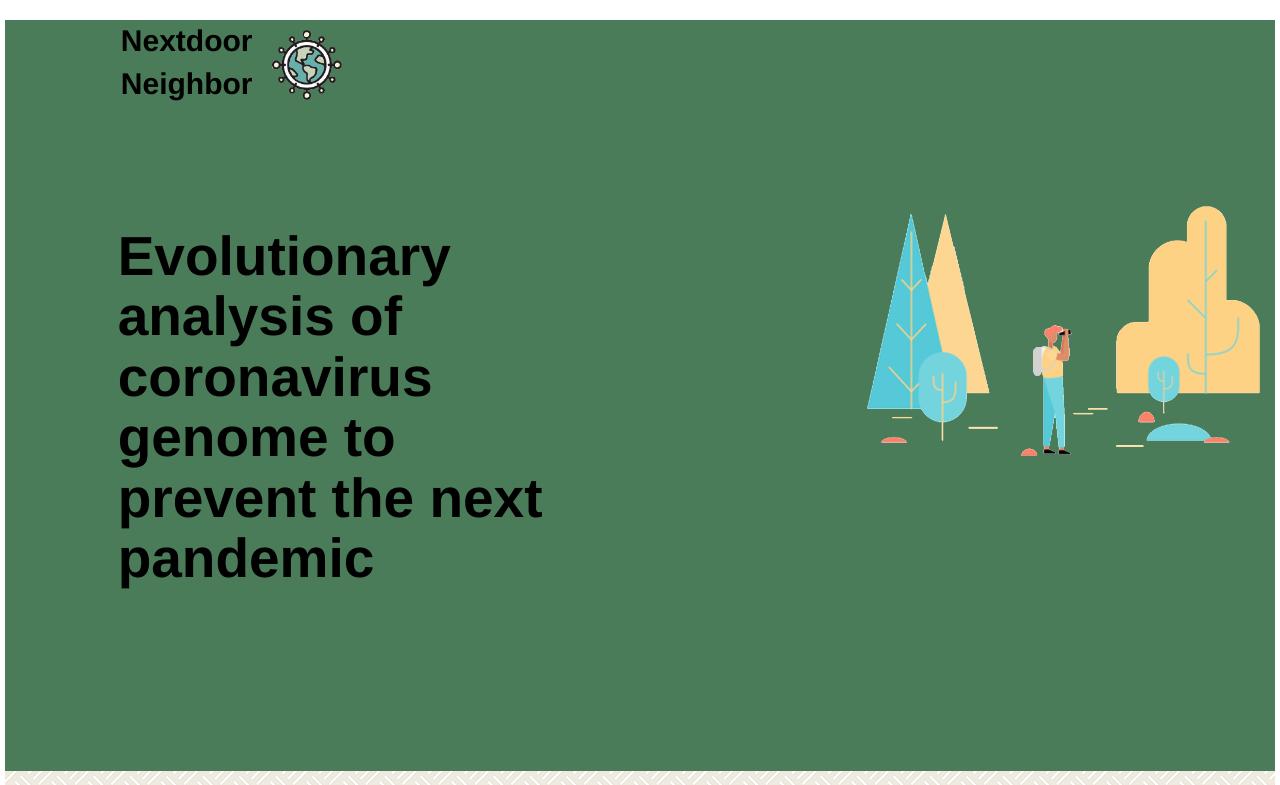
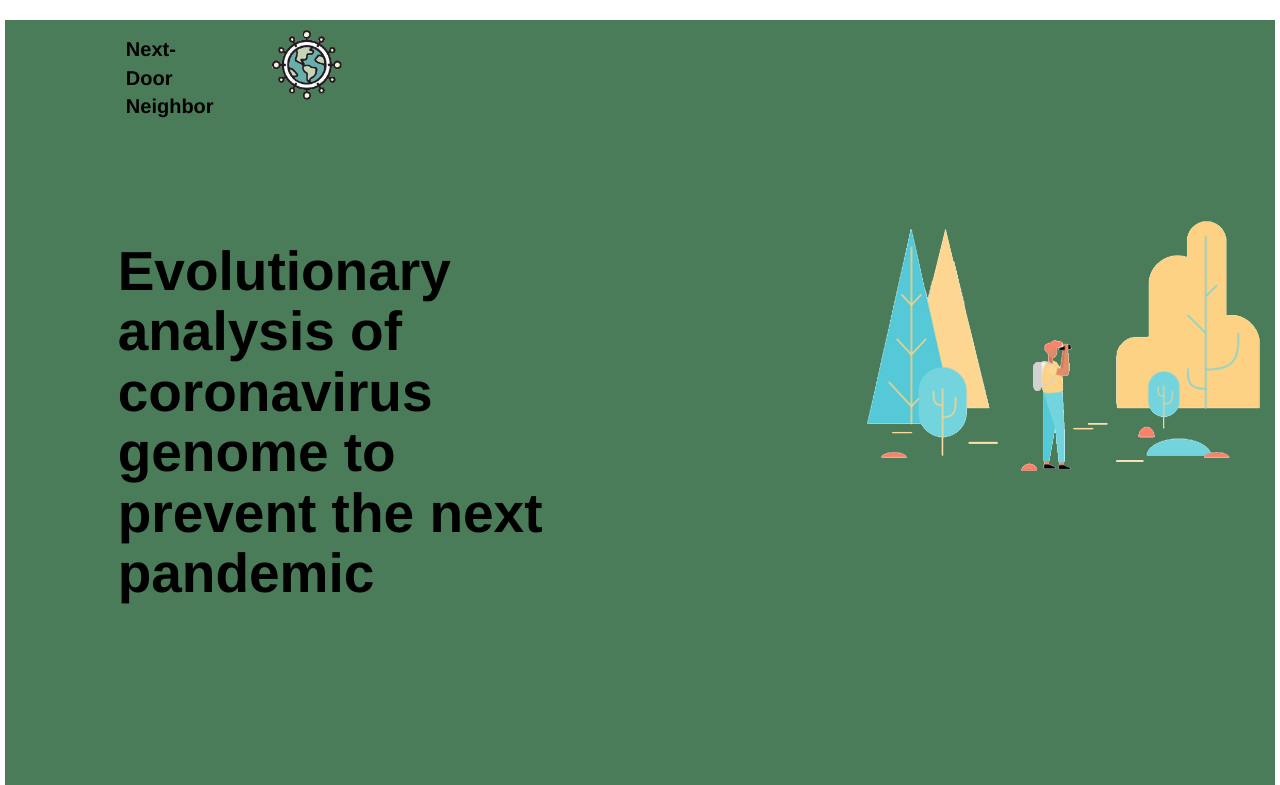
Before and after one commit to abdulamaher/covid_evolutioanry_analysis, a Flask app: page / in a window 1280 px wide. Shown: the top 785 px of the page. Run offline with Flask 2, Linux system fonts and the light colour scheme; some libraries are stand-ins or nearby versions.

Commit message:
Spelling, logo in footer.

```diff
--- a/web/static/css/main.css
+++ b/web/static/css/main.css
@@ -14,10 +14,10 @@
     .nav .nav_text {
         color: black;
         font-weight: bold;
-        font-size: 30px;
+        padding-top: 15px;
+        font-size: 20px;
         margin: auto;
         text-align: left;
-        padding-left: 10px;
 
     }
     .nav .nav_logo {
@@ -31,7 +31,7 @@
 
 .footer {
     background-color: #4A7C59;
-    height: 160px;
+    height: 300px;
 }
     .footer h3 {
         text-align: center;
--- a/web/templates/base.html
+++ b/web/templates/base.html
@@ -17,7 +17,7 @@
 			<div class="col-lg-1"> </div>
 				<a href = '/'>
 					<div class="nav_text hidden-xs hidden-sm hidden-md col-lg-1 align-self-center">
-						Nextdoor Neighbor
+						Next-Door Neighbor
 					</div>
 					<div class="col-lg-1">
 						<img class="nav_logo" src="{{url_for('static', filename='images/logo.png')}}"> </img>
@@ -33,11 +33,17 @@
 		<div class="row">
 			<div class="col-lg-5"> </div>
 			<div class="col-lg-2 align-self-center" style="text-align: center;">
-				<h3 style="text-align: center;"> Nextdoor Neighbor </h2>
+				<h3 style="text-align: center;"> Next-Door Neighbor </h2>
 				<h4 style="text-align: center;"> 27 King's College Cir. Toronto, ON M5S </h3>
 			</div>
 		</div>
 		<div class="row">
+			<div class="col-lg-5"> </div>
+			<div class="col-lg-2 align-self-center" style="text-align: center;">
+				<img class="nav_logo" src="{{url_for('static', filename='images/logo.png')}}"> </img>
+			</div>
+		</div>
+		<div class="row" style="padding-top: 20px">
 			<div class="col-lg-5"> </div>
 			<div class="col-lg-2 align-self-center" style="text-align: center;">
 				<a href="https://www.instagram.com/" class="fa fa-instagram"></a>
```
